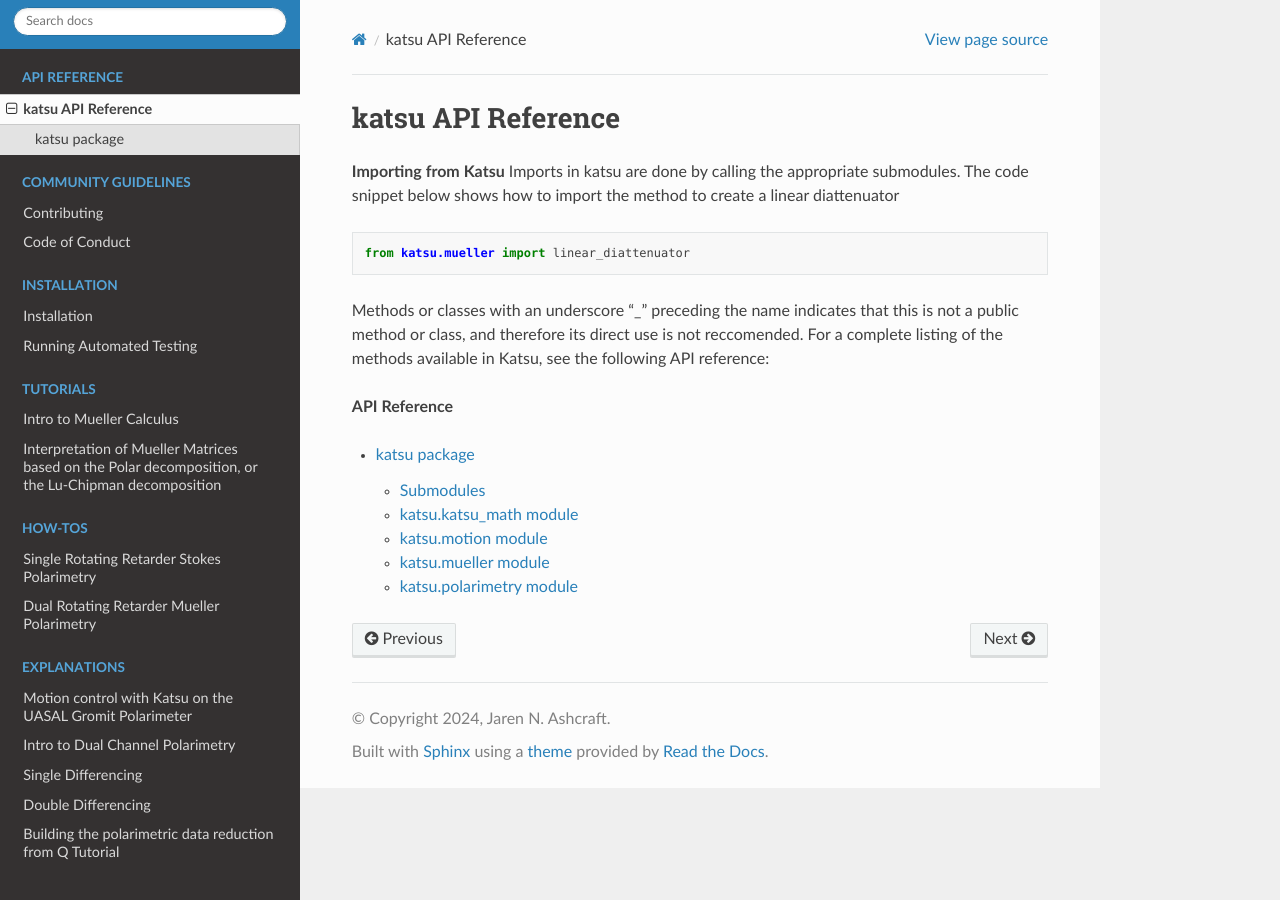
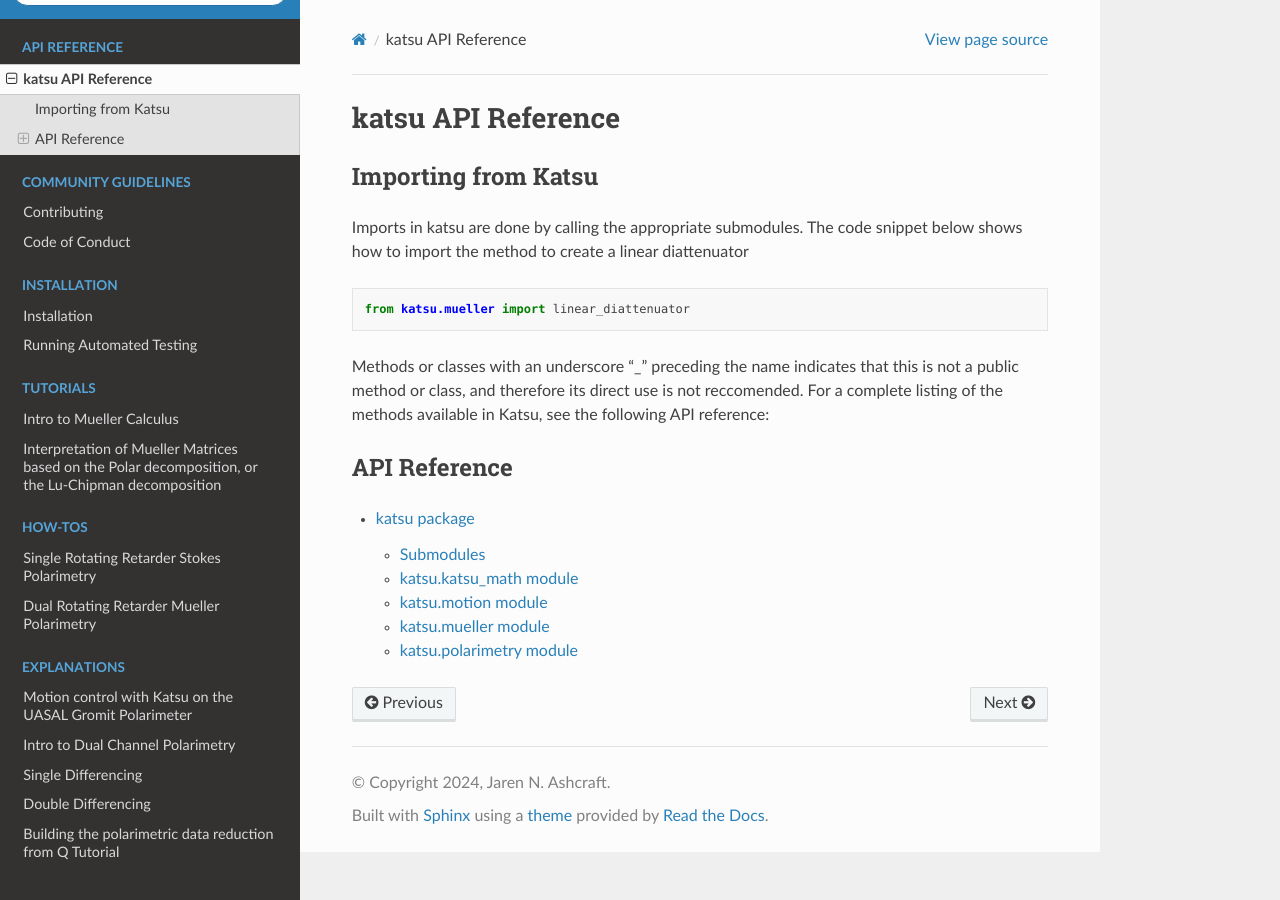
Before and after one commit to Jashcraf/katsu, a Sphinx documentation site: the page built from docs/modules.rst, in a window 1280 px wide. Built offline with Sphinx 7.4.7 and the Read the Docs theme 3.1.0, drawn with Linux system fonts in a browser that asks for light colours; pages that are not in the unit, such as notebooks, are missing from menus.

Commit message:
sos what is restructured text

```diff
--- a/docs/modules.rst
+++ b/docs/modules.rst
@@ -1,7 +1,8 @@
 katsu API Reference
 =====
 
-**Importing from Katsu**
+Importing from Katsu
+--------------------
 Imports in katsu are done by calling the appropriate submodules. The code snippet below shows how to import the method to create a linear diattenuator
 
 .. code-block:: python
@@ -10,7 +11,8 @@
 
 Methods or classes with an underscore "_" preceding the name indicates that this is not a public method or class, and therefore its direct use is not reccomended. For a complete listing of the methods available in Katsu, see the following API reference:
 
-**API Reference**
+API Reference
+-------------
 
 .. toctree::
    :maxdepth: 4
```
